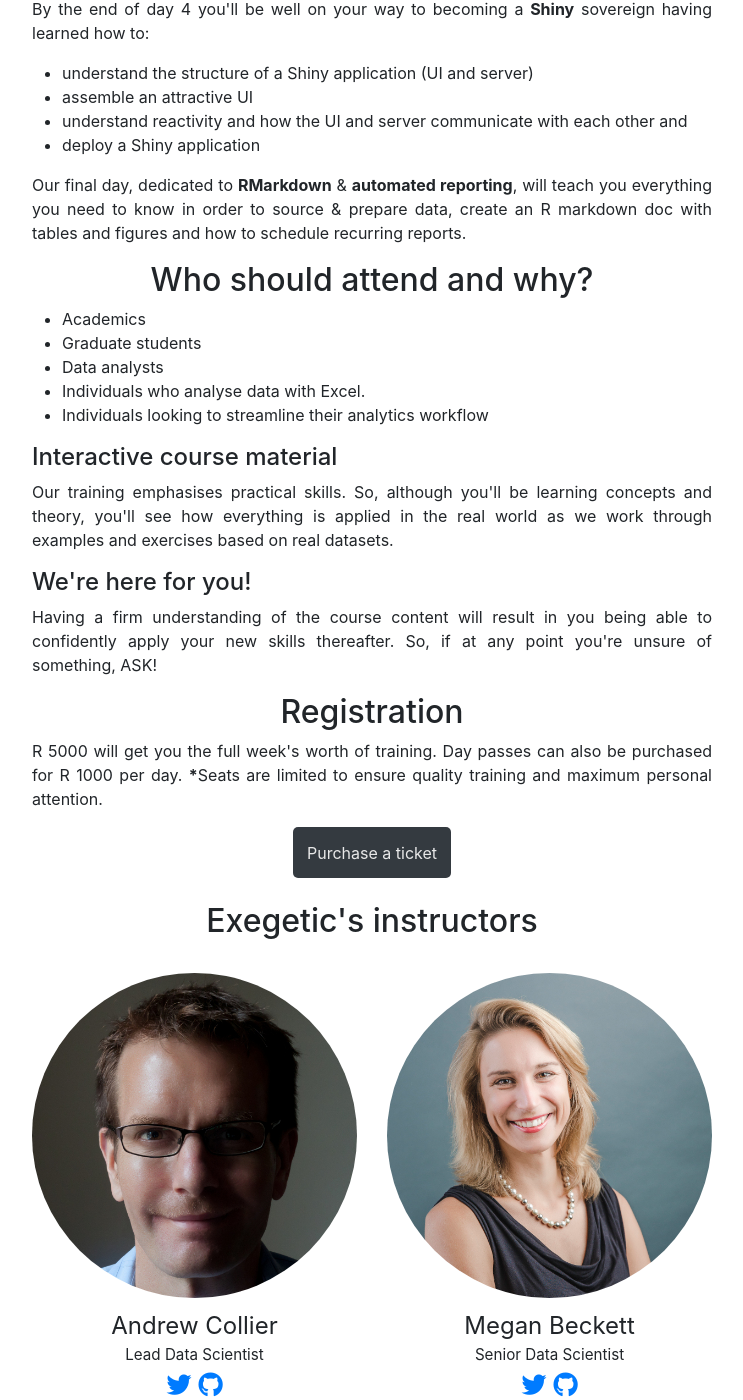
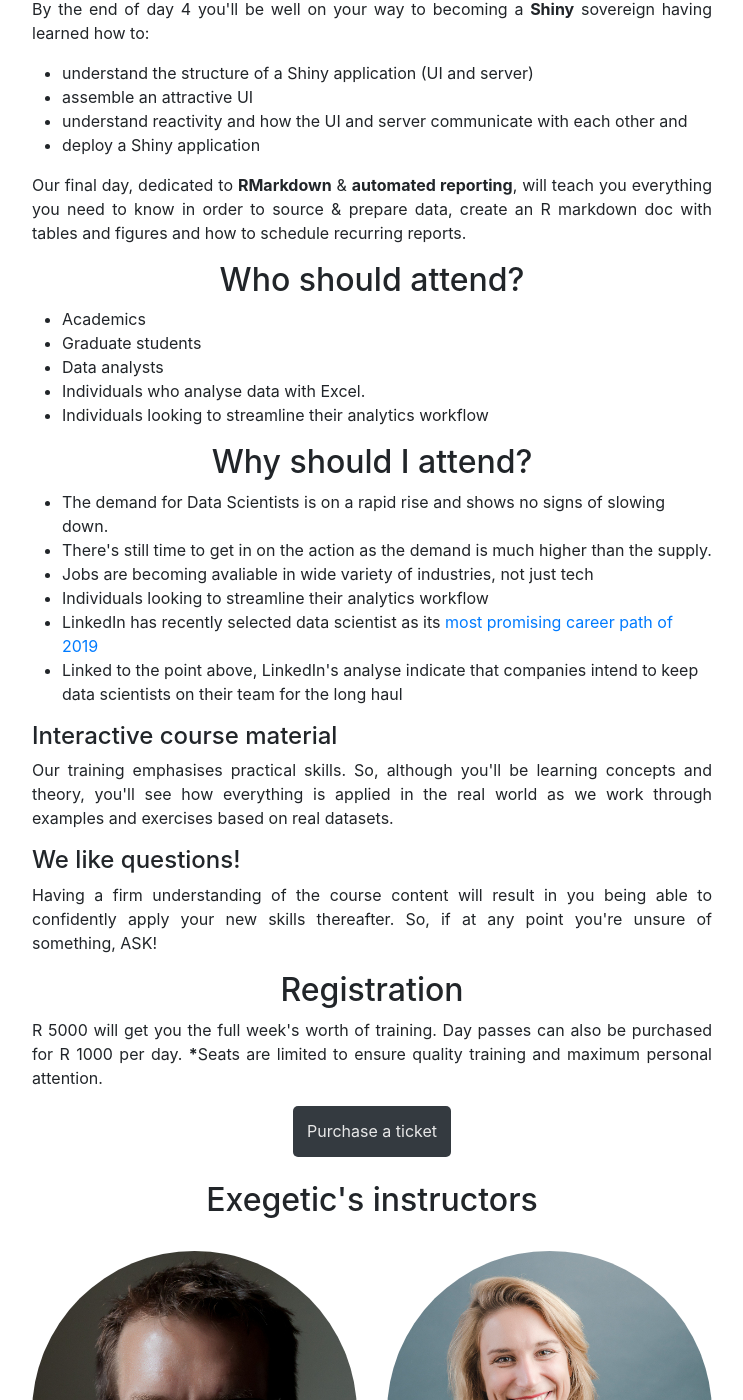
Before and after one commit to exegetic-analytics/intro-data-science-r-cape-town, a Jekyll site: the page built from index.md, in a window 1280 px wide and 1400 px high, scrolled down 1439 px. Shown: the whole window, without its empty margins (268-1011 px from the left). Built offline with Jekyll 4.4.1, drawn with Linux system fonts in a browser that asks for light colours; nearby versions of some CDN libraries.

Commit message:
Content shuffle.

```diff
--- a/_layouts/home.html
+++ b/_layouts/home.html
@@ -93,13 +93,23 @@ layout: default
         <li>Individuals who analyse data with Excel.</li>
         <li>Individuals looking to streamline their analytics workflow</li>
       </ul>
-      </div>
+
+  <h2>Why should I attend?</h2>
+      <ul>
+        <li>The demand for Data Scientists is on a rapid rise and shows no signs of slowing down.</li>
+        <li>There's still time to get in on the action as the demand is much higher than the supply.</li>
+        <li>Jobs are becoming avaliable in wide variety of industries, not just tech</li>
+        <li>Individuals looking to streamline their analytics workflow</li>
+        <li>LinkedIn has recently selected data scientist as its <a href="https://blog.linkedin.com/2019/january/10/linkedins-most-promising-jobs-of-2019">most promising career path of 2019</a></li>
+        <li>Linked to the point above, LinkedIn's analyse indicate that companies intend to keep data scientists on their team for the long haul</li>
+      </ul>
 
     <h4>Interactive course material</h4>
     <p>Our training emphasises practical skills. So, although you'll be learning concepts and theory, you'll see how everything is applied in the real world as we work through examples and exercises based on real datasets.</p>
+    <h4>We like questions!</h4>
+    <p>Having a firm understanding of the course content will result in you being able to confidently apply your new skills thereafter. So, if at any point you're unsure of something, ASK!</p>
 
-  <h4>We're here for you!</h4>
-  <p>Having a firm understanding of the course content will result in you being able to confidently apply your new skills thereafter. So, if at any point you're unsure of something, ASK!</p>
+
   <h2>Registration</h2>
   <p>R 5000 will get you the full week's worth of training. Day passes can also be purchased for R&nbsp;1000 per day. <b>*</b>Seats are limited to ensure quality training and maximum personal attention.</p>
   <div class="register2">
```
Also changed, not shown: other parts of _layouts/home.html (+1 -1 lines). Lines whose indentation alone changed are shown as unchanged.
